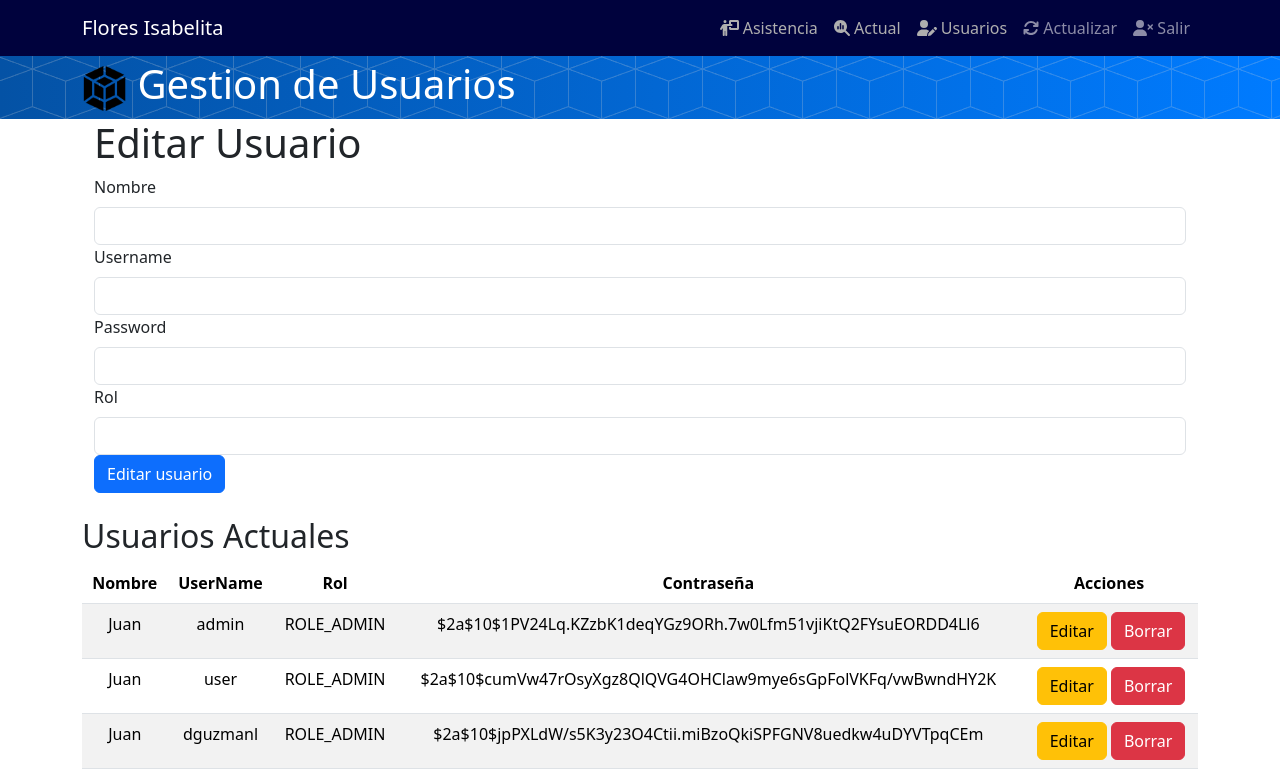
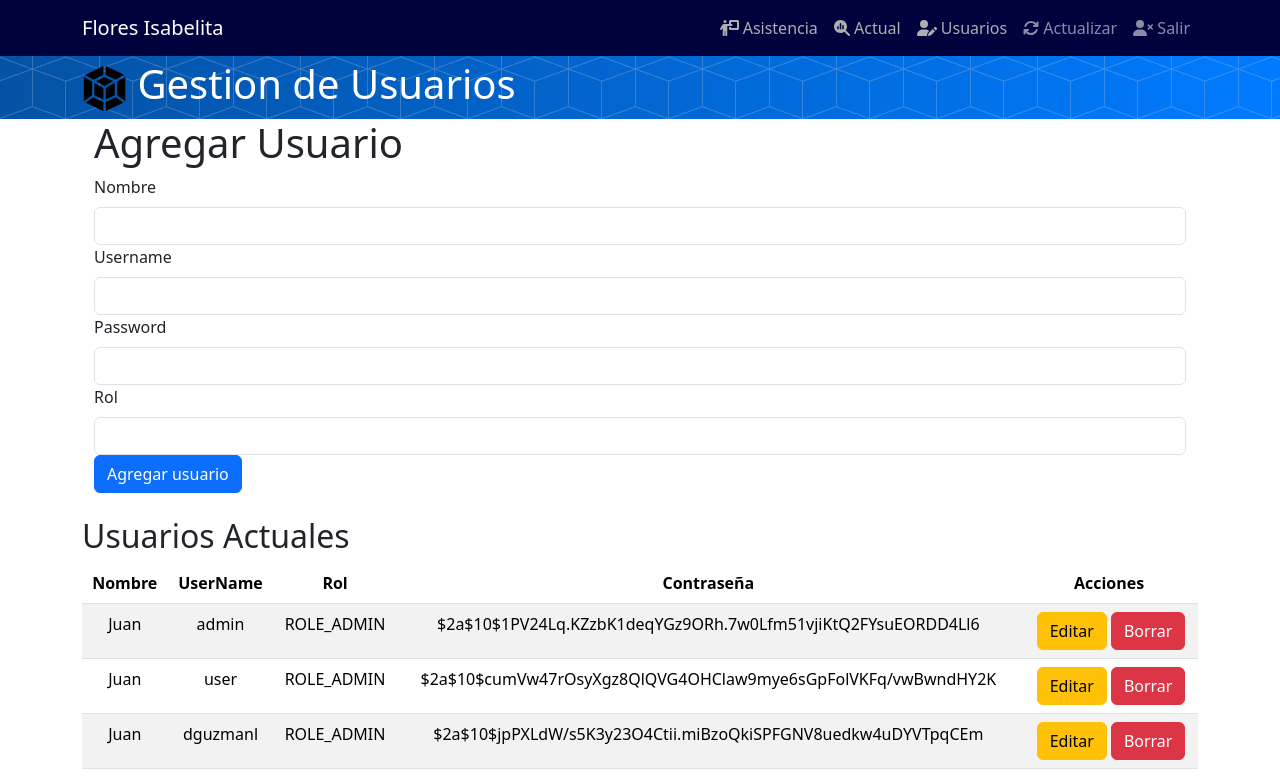
Before and after one commit to Deyproj/front-asistencia, a React (Create React App) app: page /users in a window 1280 px wide. Shown: the top 783 px of the page. Built offline with nearby package versions, Linux system fonts and the light colour scheme.

Commit message:
coreccion render usuarios

```diff
--- a/src/components/EditUserForm.jsx
+++ b/src/components/EditUserForm.jsx
@@ -1,4 +1,4 @@
-import React from 'react';
+import React, { useEffect } from 'react';
 import { useForm } from 'react-hook-form';
 
 const EditUserForm = (props) => {
@@ -7,10 +7,14 @@ const EditUserForm = (props) => {
         defaultValues: props.currenUser
     });
 
-    setValue('nombre', props.currenUser.nombre)
-    setValue('username', props.currenUser.username)
-    setValue('password', props.currenUser.password)
-    setValue('roles', props.currenUser.roles)
+
+    useEffect (() => {
+        setValue('nombre', props.currenUser.nombre)
+        setValue('username', props.currenUser.username)
+        setValue('password', props.currenUser.password)
+        setValue('roles', props.currenUser.roles)
+    }, )
+
 
     const onSubmit = (data, e) => {
         data.id = props.currenUser.id
--- a/src/views/actual.jsx
+++ b/src/views/actual.jsx
@@ -31,9 +31,7 @@ const Actual = () => {
         })
     };
 
-    useEffect (() => {
-        obtenerTotales(personas)
-    }, [])
+
 
     return (
         <>
--- a/src/views/users.jsx
+++ b/src/views/users.jsx
@@ -12,7 +12,7 @@ import usersData from '../api/usuarios.json';
 const Users = () => {
 
     const [users, setUsers] = useState(usersData);
-    const [editing, setEditing] = useState(true);
+    const [editing, setEditing] = useState(false);
     const [currenUser, setCurrenUser] = useState({
         idUsuario: null,
         nombre: "",
```
